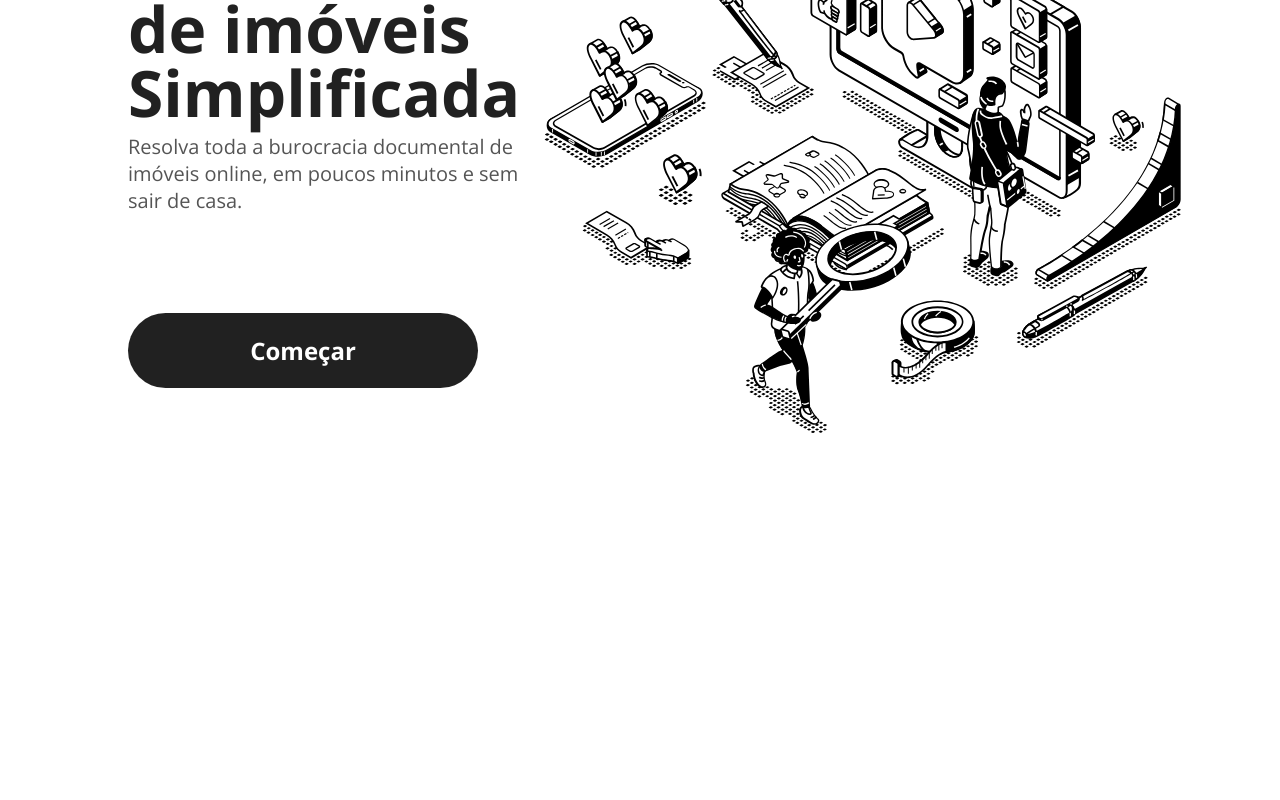
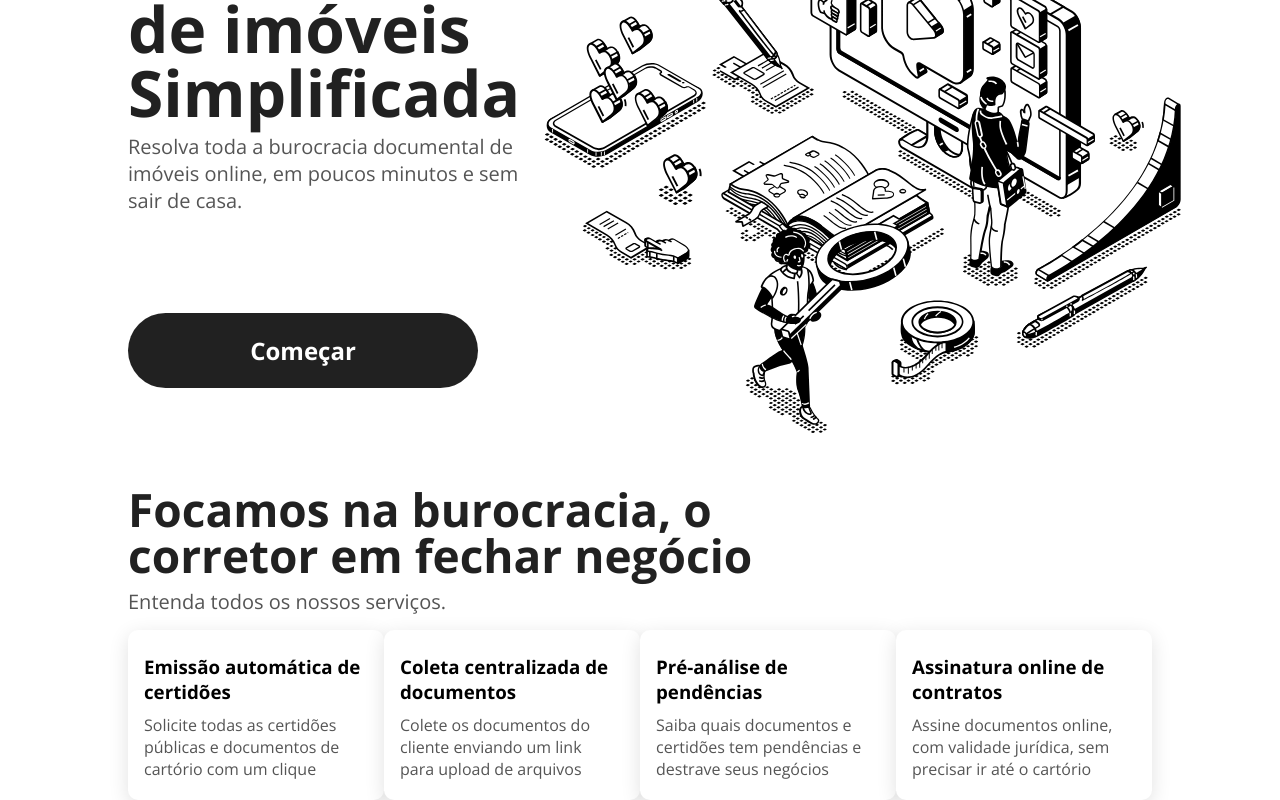
Before and after one commit to JBezerra/propi-landing-page, a Next.js app: page / in a window 1280 px wide. Shown: the part 226-1026 px from the top of the page. Before the commit the page ends 800 px from the top, so only its background shows below. Built offline with nearby package versions, Linux system fonts and the light colour scheme.

Commit message:
feat(features): features html implemented

```diff
--- a/pages/index.js
+++ b/pages/index.js
@@ -27,6 +27,43 @@ export default function Landing() {
         </div>
 
       </div>
+
+      <div className={styles.featureContainer}>
+        <h1>Focamos na burocracia, o corretor em fechar negócio</h1>
+        <p>Entenda todos os nossos serviços.</p>
+
+        <div className={styles.featureItemsContainer}>
+          <div className={styles.featureItemContainer}>
+            <div className={styles.featureItemTextContainer}>
+              <h3>Emissão automática de certidões</h3>
+              <p>Solicite todas as certidões públicas e documentos de cartório com um clique</p>
+            </div>
+          </div>
+
+          <div className={styles.featureItemContainer}>
+            <div className={styles.featureItemTextContainer}>
+              <h3>Coleta centralizada de documentos</h3>
+              <p>Colete os documentos do cliente enviando um link para upload de arquivos</p>
+            </div>
+          </div>
+
+          <div className={styles.featureItemContainer}>
+            <div className={styles.featureItemTextContainer}>
+              <h3>Pré-análise de pendências</h3>
+              <p>Saiba quais documentos e certidões tem pendências e destrave seus negócios</p>
+            </div>
+          </div>
+
+          <div className={styles.featureItemContainer}>
+            <div className={styles.featureItemTextContainer}>
+              <h3>Assinatura online de contratos</h3>
+              <p>Assine documentos online, com validade jurídica, sem precisar ir até o cartório</p>
+            </div>
+          </div>
+
+        </div>
+      </div>
+
     </div>
 
   )
--- a/styles/Landing.module.css
+++ b/styles/Landing.module.css
@@ -64,3 +64,59 @@
 .welcomeHeroContainer img {
     height: 550px;
 }
+
+.featureContainer h1 {
+    padding-top: 48px;
+    width: 654px;
+    font: 800 46px Open Sans;
+    line-height: 46px;
+    color: rgba(0, 0, 0, 0.87);
+}
+
+.featureContainer p {
+    padding-top: 10px;
+    width: 528px;
+    height: 30px;
+    font: normal 20px Open Sans;
+    line-height: 27px;
+    color: rgba(0, 0, 0, 0.67);
+}
+
+.featureItemsContainer {
+    display: flex;
+    align-items: center;
+    justify-content: space-between;
+    flex-direction: row;
+    padding-top: 22px;
+}
+
+.featureItemContainer {
+    display: flex;
+    align-items: center;
+    justify-content: center;
+    flex-direction: row;
+
+    width: 264px;
+    height: 170px;
+    background: #FFFFFF;
+    box-shadow: 0px 5px 20px rgba(0, 0, 0, 0.12);
+    border-radius: 10px;
+}
+
+.featureItemTextContainer {
+    width: 224px;
+    height: 122px;
+}
+
+.featureItemContainer h1 {
+    font: bold 18px Open Sans;
+    line-height: 25px;
+    color: rgba(0, 0, 0, 0.87);
+}
+
+.featureItemContainer p {
+    width: 216px;
+    font: normal 16px Open Sans;
+    line-height: 22px;
+    color: rgba(0, 0, 0, 0.67);
+}
```
